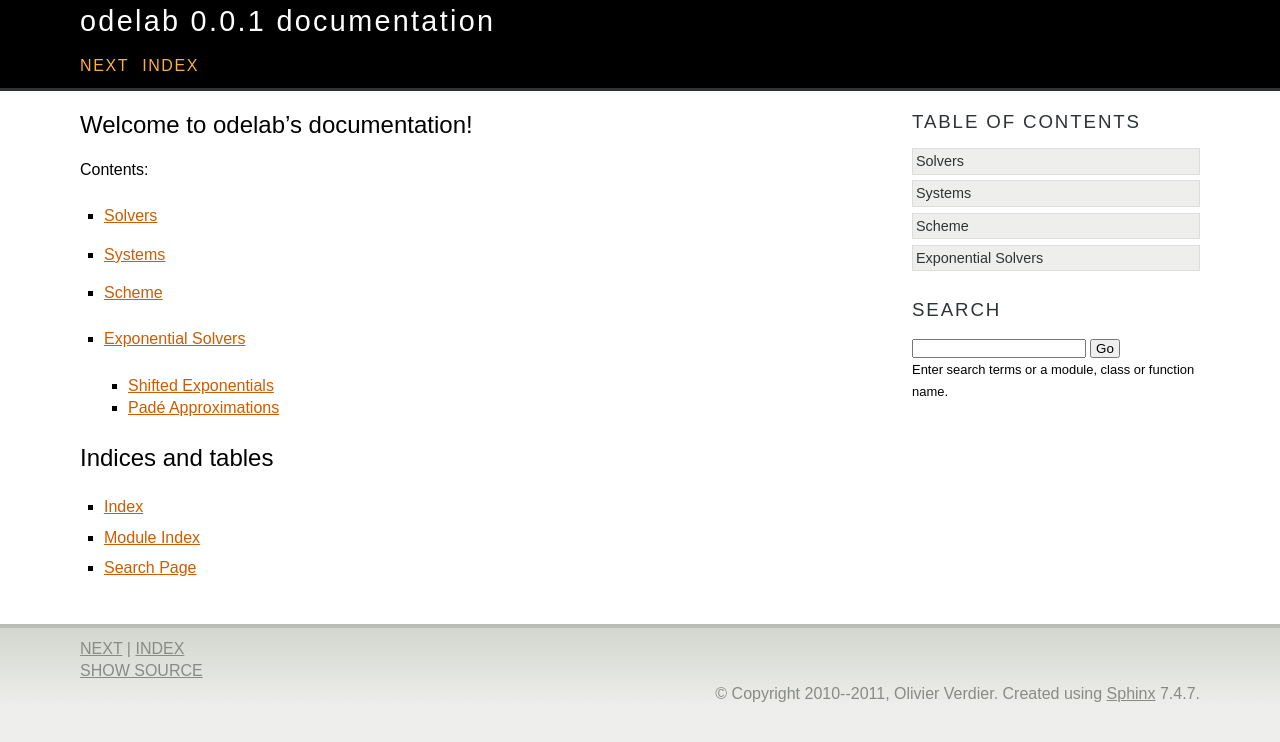
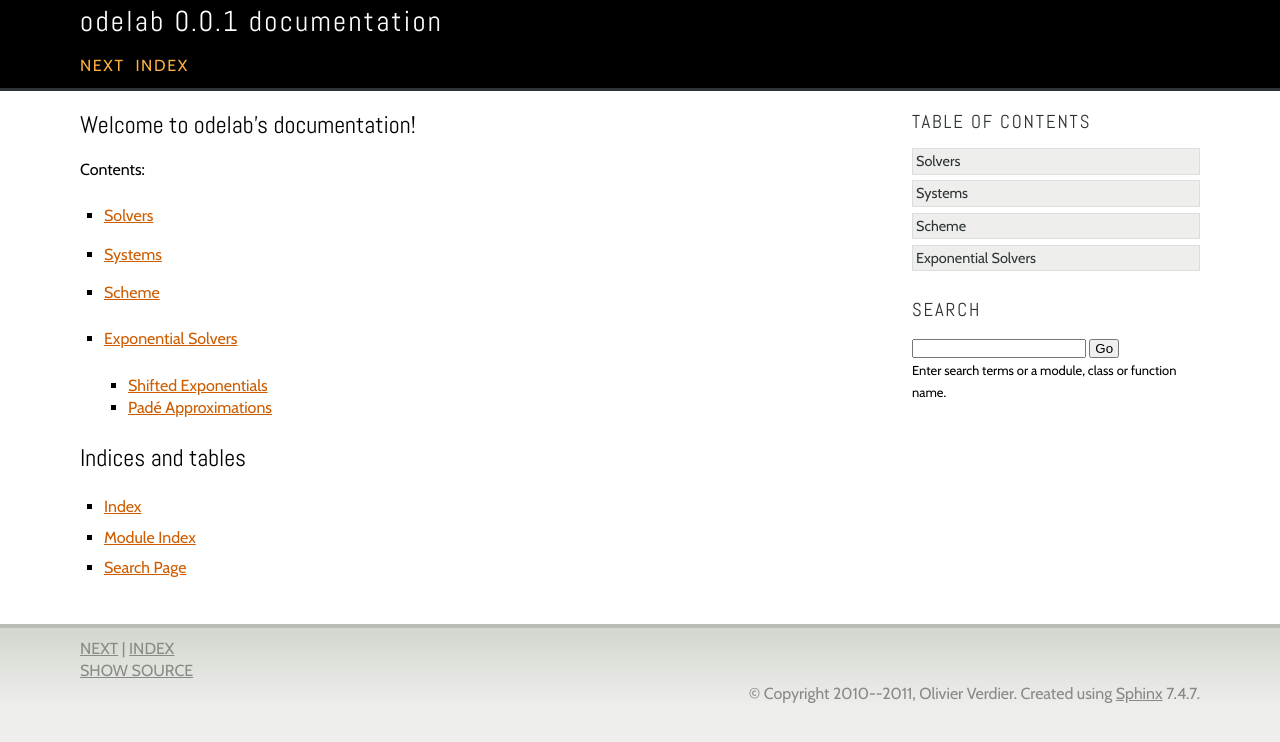
Before and after one commit to olivierverdier/odelab, a Sphinx documentation site: the page built from doc/index.rst, in a window 1280 px wide. Shown: the top 742 px of the page. Built offline with Sphinx 7.4.7, drawn with Linux system fonts in a browser that asks for light colours.

Commit message:
load Google fonts

```diff
--- a/doc/themes/agogode/layout.html
+++ b/doc/themes/agogode/layout.html
@@ -11,7 +11,8 @@
 {% extends "basic/layout.html" %}
 
 {% block header %}
-    <div class="header-wrapper">
+<link href='http://fonts.googleapis.com/css?family=Abel|Cabin|Varela' rel='stylesheet' type='text/css'>
+<div class="header-wrapper">
       <div class="header">
         {%- if logo %}
           <p class="logo"><a href="{{ pathto(master_doc) }}">
```
